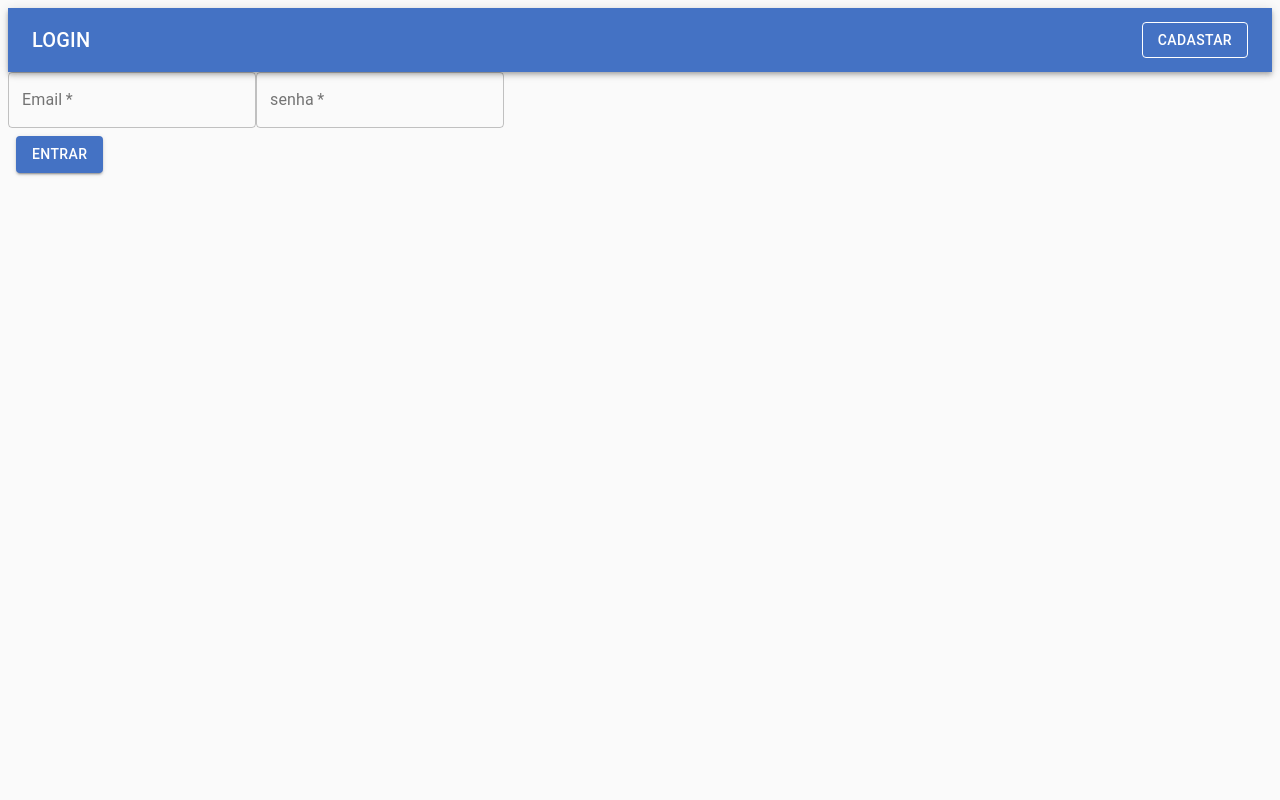
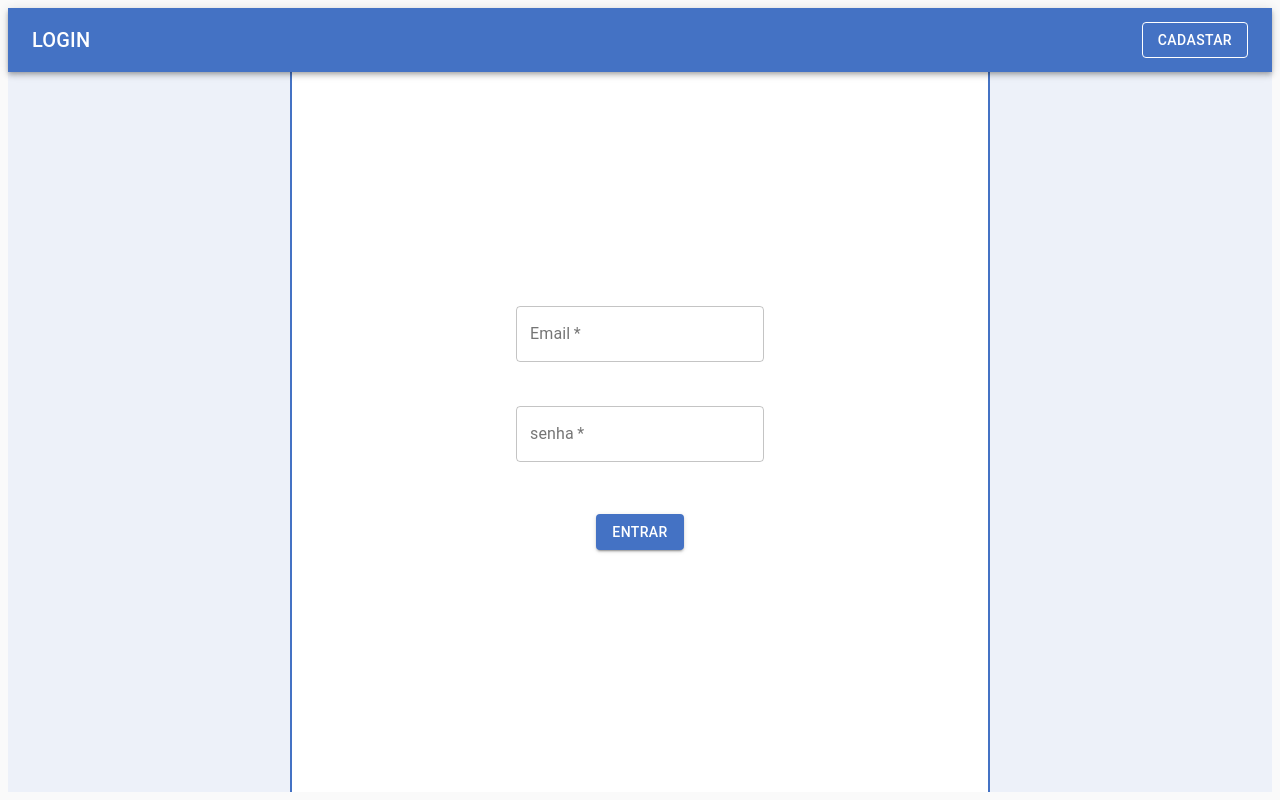
Before and after one commit to future4code/4eddit-sagan-1, a React app: page / in a window 1280 px wide. Built offline with nearby package versions, Linux system fonts and the light colour scheme.

Commit message:
Estilo das páginas feito

```diff
--- a/public/index.html
+++ b/public/index.html
@@ -24,6 +24,7 @@
       work correctly both with client-side routing and a non-root public URL.
       Learn how to configure a non-root public URL by running `npm run build`.
     -->
+    <link rel="stylesheet" href="https://cdnjs.cloudflare.com/ajax/libs/font-awesome/4.7.0/css/font-awesome.min.css">
     <title>React App</title>
   </head>
   <body>
--- a/src/components/Post/index.js
+++ b/src/components/Post/index.js
@@ -1,14 +1,64 @@
 import React from 'react'
+import styled from 'styled-components'
 
 
-export default function Post(props){
-    return(
-        <div>
-            <p>{props.post.username}</p>
-            <p onClick={props.clicaPost}>{props.post.text}</p>
-            <p>{props.post.votesCount}</p>
-            <p>{props.post.commentsCount}</p>
-            <hr/>
-        </div>
+
+const PostWrapper = styled.div`
+    width:100%;
+    display:flex;
+    flex-direction: column;
+    border-radius: 3px;
+    border: 1px solid #4472C4;
+    margin-bottom: 3%;
+
+`
+const PostHeader = styled.div`
+    background-color: #4472C4;
+    color: white;
+    border-radius: 3px 3px 0 0;
+`
+const PostContent = styled.div`
+    min-height:80px;
+`
+
+const PostActions = styled.div`
+    background-color:#4472C4;
+    color:white;
+    display:flex;
+    justify-content:space-between;
+    padding: 0 10px;
+    .fa{
+        color:white;
+        margin: 0 3px;
+    }
+
+`
+
+
+
+export default function Post(props) {
+    return (
+        <PostWrapper>
+            <PostHeader>
+                {props.post.username}
+            </PostHeader>
+
+            <PostContent onClick={props.clicaPost}>
+                {props.post.text}
+            </PostContent>
+
+            <PostActions>
+                <spam>
+                    <i className="fa fa-thumbs-up" aria-hidden="true" ></i>
+                    <i className="fa fa-thumbs-down" aria-hidden="true"></i>
+                    {props.post.votesCount}
+                </spam>
+                <spam>
+                    <i className="fa fa-commenting" aria-hidden="true"></i>
+                    {props.post.commentsCount}
+                </spam>
+            </PostActions>
+
+        </PostWrapper>
     )
 }
--- a/src/components/input.js
+++ b/src/components/input.js
@@ -1,12 +1,13 @@
 import React from 'react'
 import { makeStyles } from '@material-ui/core/styles';
 import TextField from '@material-ui/core/TextField';
+import { sizing } from '@material-ui/system'
 
 const useStyles = makeStyles(theme => ({
   root: {
     '& > *': {
       margin: theme.spacing(1),
-      width: 200,
+      width: "100%",
     },
   },
 }));
@@ -20,6 +21,7 @@ export default function MyTextField(props) {
       label={props.label}
       variant="outlined"
       name={props.name}
+      fullWidth
       type={props.type}
       required={props.required}
       value={props.value}
@@ -39,6 +41,7 @@ export function MyTextArea(props) {
       multiline
       rows="5"
       name={props.name}
+      fullWidth
       type={props.type}
       required={props.required}
       value={props.value}
--- a/src/containers/App/index.js
+++ b/src/containers/App/index.js
@@ -24,6 +24,7 @@ const store = createStore(generateReducers(history), compose(...middlewares));
 const GlobalStyle = createGlobalStyle`
   body{
     margin:8px;
+    min-height:calc(100vh - 16px);
   }
 `
 
--- a/src/containers/FeedPage/index.js
+++ b/src/containers/FeedPage/index.js
@@ -1,12 +1,49 @@
 import React, { Component } from "react";
 import ButtonAppBar from "../../components/AppBar";
 import MyTextField, { MyTextArea } from "../../components/input";
-import ButtonStyle from "../../components/button"
-import { push } from "connected-react-router"
-import { connect } from "react-redux"
-import { routes } from "../Router"
+import ButtonStyle from "../../components/button";
+import styled from 'styled-components';
+import { push } from "connected-react-router";
+import { connect } from "react-redux";
+import { routes } from "../Router";
 import { publishPost, getPosts, getPostDetails } from "../../actions";
 import Post from "../../components/Post";
+
+
+const PageWrapper = styled.div`
+   width: 100%;
+   min-height: calc(100vh - 16px);
+   display:flex;
+   flex-direction: column;
+   justify-content: flex-start;
+   align-items: center;
+   background-color:#EDF1F9;
+`
+
+const ContentWrapper = styled.div`
+  width: 100%;
+  max-width: 700px;
+  min-height: 100%;
+  border-right: 2px solid #4472C4;
+  border-left: 2px solid #4472C4;
+  background-color: white;
+  display:flex;
+  justify-content:center;
+  align-items:center;
+  flex-direction:column;
+`
+const FormStyle = styled.form`
+  width: 70%;
+  margin-top: 15px;
+  display:flex;
+  flex-direction:column;
+  justify-content:space-between;
+  align-items:center;
+  height: 280px;
+`
+const PostList = styled.div`
+  width: 70%;
+`
 
 class FeedPage extends Component {
   constructor(props) {
@@ -51,13 +88,14 @@ class FeedPage extends Component {
   render() {
 
     return (
-      <div>
+      <PageWrapper>
         <ButtonAppBar
           pageName="Timeline"
           btnText="Logout"
           onClick={this.props.goToLoginPage}
         />
-        <form onSubmit={this.handleSubmit}>
+        <ContentWrapper>
+          <FormStyle onSubmit={this.handleSubmit}>
             <MyTextField
               type="text"
               name="title"
@@ -78,15 +116,18 @@ class FeedPage extends Component {
               btnText="Publicar"
               type="submit"
             />
-        </form>
+          </FormStyle>
+
+          <PostList>
             {this.props.postList.sort((a, b) => {
               return b.createdAt - a.createdAt
             })
               .map(cadaPost => (
                 <Post post={cadaPost} clicaPost={() => this.props.getPostDetails(cadaPost.id)} />
               ))}
-
-      </div>
+          </PostList>
+        </ContentWrapper>
+      </PageWrapper>
     );
   }
 }
--- a/src/containers/LoginPage/index.js
+++ b/src/containers/LoginPage/index.js
@@ -10,7 +10,34 @@ import MyTextField from '../../components/input'
 import { login } from "../../actions";
 
 
+const PageWrapper = styled.div`
+   width: 100%;
+   height: calc(100vh - 16px);
+   display:flex;
+   flex-direction: column;
+   justify-content: flex-start;
+   align-items: center;
+   background-color:#EDF1F9;
+`
 
+const ContentWrapper= styled.div`
+  width: 100%;
+  max-width: 700px;
+  height: 100%;
+  border-right: 2px solid #4472C4;
+  border-left: 2px solid #4472C4;
+  background-color: white;
+  display:flex;
+  justify-content:center;
+  align-items:center;
+`
+const FormStyle = styled.form`
+  display:flex;
+  flex-direction:column;
+  justify-content:space-between;
+  align-items:center;
+  height: 35%;
+`
 
 class LoginPage extends Component {
     constructor(props){
@@ -46,9 +73,10 @@ class LoginPage extends Component {
 
   render() {
     return (
-      <div>
+      <PageWrapper>
         <ButtonAppBar pageName='LOGIN' btnText='CADASTAR' onClick={this.props.goToRegisterPage} />
-        <form onSubmit={this.handleSubmit}>
+        <ContentWrapper>
+        <FormStyle onSubmit={this.handleSubmit}>
           <MyTextField
             name="email"
             type="email"
@@ -65,8 +93,9 @@ class LoginPage extends Component {
             value={this.state.form.password}
           />
           <ButtonStyle type="submit" btnText="Entrar"/>
-        </form>
-      </div>
+        </FormStyle>
+        </ContentWrapper>
+      </PageWrapper>
     );
   }
 }
--- a/src/containers/RegisterPage/index.js
+++ b/src/containers/RegisterPage/index.js
@@ -7,7 +7,38 @@ import { signup } from '../../actions'
 import ButtonStyle from '../../components/button'
 import ButtonAppBar from '../../components/AppBar'
 import MyTextField from '../../components/input'
+import styled from 'styled-components'
 
+
+
+const PageWrapper = styled.div`
+   width: 100%;
+   height: calc(100vh - 16px);
+   display:flex;
+   flex-direction: column;
+   justify-content: flex-start;
+   align-items: center;
+   background-color:#EDF1F9;
+`
+
+const ContentWrapper= styled.div`
+  width: 100%;
+  max-width: 700px;
+  height: 100%;
+  border-right: 2px solid #4472C4;
+  border-left: 2px solid #4472C4;
+  background-color: white;
+  display:flex;
+  justify-content:center;
+  align-items:center;
+`
+const FormStyle = styled.form`
+  display:flex;
+  flex-direction:column;
+  justify-content:space-between;
+  align-items:center;
+  height: 50%;
+`
 class RegisterPage extends Component {
   constructor(props) {
     super(props)
@@ -43,9 +74,10 @@ class RegisterPage extends Component {
 
   render() {
     return (
-      <div>
+      <PageWrapper>
         <ButtonAppBar pageName='Registre-se' btnText='VOLTAR' onClick={this.props.goBackToLogin} />
-        <form onSubmit={this.handleSubmit}>
+        <ContentWrapper>
+        <FormStyle onSubmit={this.handleSubmit}>
           <MyTextField
             name="username"
             type="text"
@@ -68,8 +100,9 @@ class RegisterPage extends Component {
             onChange={this.handleInputValue}
             value={this.state.form.password} />
           <ButtonStyle type='submit' btnText="Cadastrar" />
-        </form>
-      </div>
+        </FormStyle>
+        </ContentWrapper>
+      </PageWrapper>
     );
   }
 }
```
Lines whose indentation alone changed are shown as unchanged.
